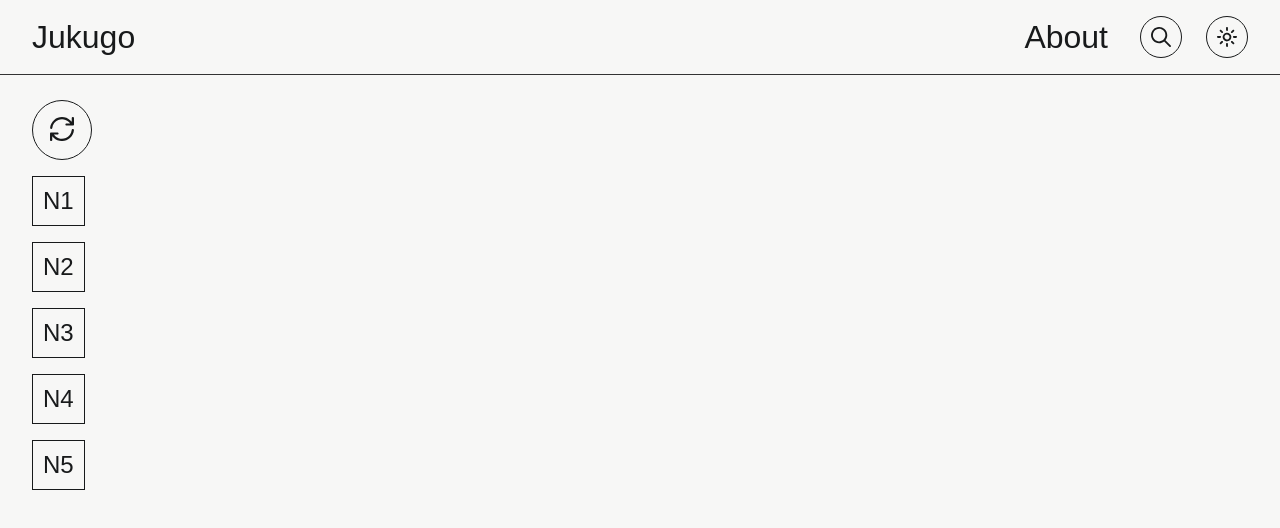
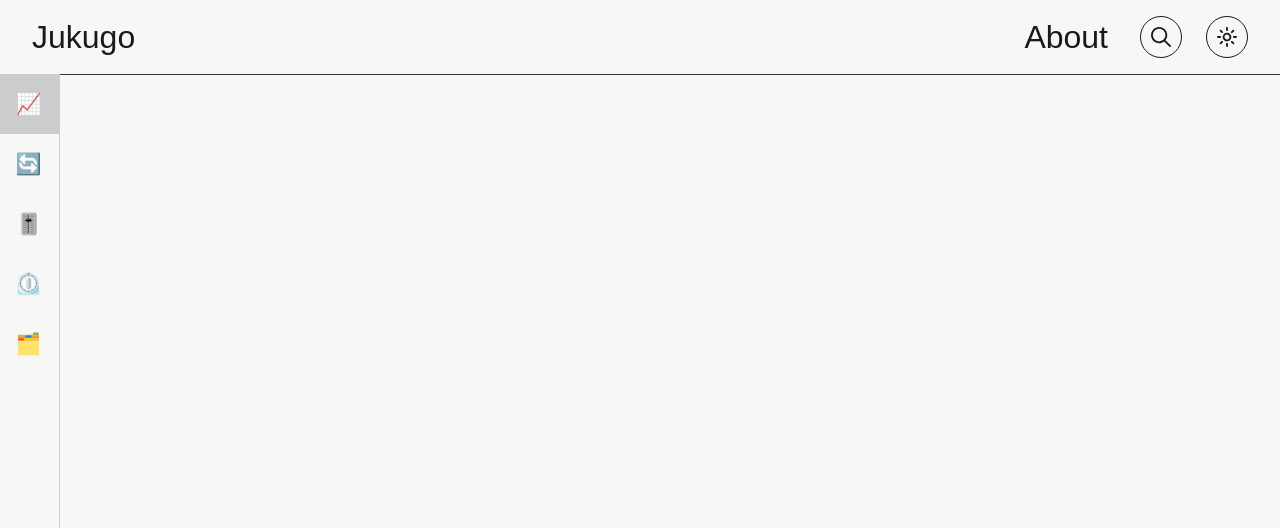
Before and after one commit to leedoughty/jukugo, a Next.js app: page /quiz/jlpt in a window 1280 px wide. Shown: the top 528 px of the page. Built offline with nearby package versions, Linux system fonts and the light colour scheme.

Commit message:
Implement updated sidebar with features

```diff
--- a/src/app/components/layout/themeIcon.tsx
+++ b/src/app/components/layout/themeIcon.tsx
@@ -71,8 +71,8 @@ export function MoonIcon(props: React.SVGProps<SVGSVGElement>) {
       id="Layer_1"
       xmlns="http://www.w3.org/2000/svg"
       viewBox="0 0 15.41 15.88"
-      width={24}
-      height={24}
+      width={20}
+      height={20}
       aria-hidden="true"
       focusable="false"
       {...props}
--- a/src/app/components/quiz/quizCard.module.css
+++ b/src/app/components/quiz/quizCard.module.css
@@ -1,5 +1,4 @@
 .quizCard {
-  margin-top: 30px;
   margin-bottom: 12px;
   display: flex;
   flex-direction: column;
--- a/src/app/components/quiz/searchKanji.module.css
+++ b/src/app/components/quiz/searchKanji.module.css
@@ -1,5 +1,5 @@
 .kanji {
-  font-size: 2.5rem;
+  font-size: 2rem;
   font-weight: 500;
   text-align: left;
   margin-bottom: 16px;
--- a/src/app/components/quiz/sidebar.module.css
+++ b/src/app/components/quiz/sidebar.module.css
@@ -1,21 +1,120 @@
+:root {
+  --header-height: 66px;
+}
+
+.featureListWrapper {
+  position: relative;
+  width: 240px;
+}
+
 .sidebar {
   display: flex;
+  flex-direction: column;
+  width: 100%;
+  min-width: 0;
+  max-width: 100vw;
+  background: transparent;
+  position: relative;
+  z-index: 20;
+}
+
+.buttonBar {
+  display: flex;
   flex-direction: row;
-  flex-wrap: wrap;
-  gap: 8px;
+  align-items: center;
+  justify-content: stretch;
   width: 100%;
-  position: static;
-  top: auto;
-  left: auto;
+  min-width: 0;
+  border-right: none;
+  border-bottom: none;
+}
+
+.iconButton {
+  background: none;
+  border: none;
+  padding: 8px 8px;
+  font-size: 1.3em;
+  cursor: pointer;
+  color: var(--charcoal);
+  border-bottom: 2px solid transparent;
+  flex: 1 1 0;
+  transition:
+    background 0.2s,
+    border-color 0.2s;
+}
+
+.iconButton.darkBtn {
+  color: var(--off-white);
+}
+
+.iconButton.active,
+.iconButton:focus {
+  background: var(--light-grey);
+}
+
+.iconButton.active.darkBtn,
+.iconButton:focus.darkBtn {
+  background: var(--dark-grey);
+}
+
+.featureContent {
+  width: 100%;
+  min-width: 0;
+  padding: 10px 0px;
+  box-sizing: border-box;
+}
+
+.featureContent.darkContent {
+  background: var(--charcoal);
+  color: var(--off-white);
+  border-left: 1px solid var(--light-grey);
 }
 
 @media (min-width: 920px) {
   .sidebar {
     flex-direction: column;
-    gap: 16px;
-    width: 200px;
+    width: 60px;
+    min-width: 60px;
+    max-width: 60px;
+    height: calc(100vh - var(--header-height, 56px) - 8px);
+    border-bottom: none;
+    border-right: 0.7px solid var(--light-grey);
     position: fixed;
-    left: 32px;
-    top: 100px;
+    left: 0;
+    top: calc(var(--header-height, 56px) + 8px);
+    background: transparent;
+    z-index: 20;
+  }
+
+  .sidebar.dark {
+    background: var(--charcoal);
+    border-right: 1px solid var(--off-white);
+  }
+
+  .buttonBar {
+    flex-direction: column;
+    border-right: none;
+    border-bottom: none;
+    width: 100%;
+  }
+
+  .iconButton {
+    border-bottom: none;
+    border-right: 2px solid transparent;
+    width: 100%;
+    padding: 18px 0;
+  }
+
+  .iconButton.active,
+  .iconButton:focus {
+    background: var(--light-grey);
+  }
+
+  .featureContent {
+    padding: 10px;
+    width: 240px;
+    position: absolute;
+    left: 60px;
+    z-index: 9;
   }
 }
--- a/src/app/components/quiz/sidebar.tsx
+++ b/src/app/components/quiz/sidebar.tsx
@@ -1,10 +1,71 @@
-import React from "react";
+import React, { useState } from "react";
 import styles from "./sidebar.module.css";
 
-type SidebarProps = {
-  children: React.ReactNode;
+type Feature = {
+  key: string;
+  icon: React.ReactNode;
+  content?: React.ReactNode;
+  label: string;
+  action?: () => void;
+  instant?: boolean;
 };
 
-export default function Sidebar({ children }: SidebarProps) {
-  return <div className={styles.sidebar}>{children}</div>;
+type SidebarProps = {
+  features: Feature[];
+  defaultOpen?: string;
+  darkMode?: boolean;
+};
+
+export default function Sidebar({
+  features,
+  defaultOpen,
+  darkMode,
+}: SidebarProps) {
+  const initialOpen = defaultOpen
+    ? Array.isArray(defaultOpen)
+      ? defaultOpen
+      : [defaultOpen]
+    : features[0]?.key
+      ? [features[0].key]
+      : [];
+  const [openKeys, setOpenKeys] = useState<string[]>(initialOpen);
+
+  const handleToggle = (key: string) => {
+    setOpenKeys((prev) =>
+      prev.includes(key) ? prev.filter((k) => k !== key) : [...prev, key],
+    );
+  };
+
+  return (
+    <div className={`${styles.sidebar} ${darkMode ? styles.dark : ""}`}>
+      <div className={styles.buttonBar}>
+        {features.map((f) => (
+          <button
+            key={f.key}
+            className={`${styles.iconButton} ${openKeys.includes(f.key) ? styles.active : ""} ${darkMode ? styles.darkBtn : ""}`}
+            aria-label={f.label}
+            onClick={() => {
+              if (f.instant && f.action) {
+                f.action();
+              } else {
+                handleToggle(f.key);
+              }
+            }}
+            type="button"
+          >
+            {f.icon}
+          </button>
+        ))}
+      </div>
+      <div
+        className={`${styles.featureContent} ${darkMode ? styles.darkContent : ""}`}
+      >
+        {features.map(
+          (f) =>
+            !f.instant &&
+            openKeys.includes(f.key) && <div key={f.key}>{f.content}</div>,
+        )}
+      </div>
+    </div>
+  );
 }
--- a/src/app/quiz/jlpt/page.tsx
+++ b/src/app/quiz/jlpt/page.tsx
@@ -67,6 +67,7 @@ function JlptQuiz() {
   const [timerRunning, setTimerRunning] = useState(false);
   const [timerEnabled, setTimerEnabled] = useState(false);
   const [hasAnswered, setHasAnswered] = useState(false);
+  const [showHistory, setShowHistory] = useState(true);
 
   useEffect(() => {
     setHasAnswered(false);
@@ -134,22 +135,62 @@ function JlptQuiz() {
 
   return (
     <QuizLayout>
-      <Sidebar>
-        {selectedKanji && (
+      <Sidebar
+        features={[
+          {
+            key: "progress",
+            icon: (
+              <span role="img" aria-label="Progress">
+                📈
+              </span>
+            ),
+            content: selectedKanji ? (
               <ProgressTracker
                 kanji={selectedKanji}
                 progress={progress}
                 totalCount={totalCount}
               />
-        )}
-        <KanjiRefresh onPick={() => pickRandomKanji()} />
+            ) : null,
+            label: "Progress",
+          },
+          {
+            key: "refresh",
+            icon: (
+              <span role="img" aria-label="Refresh">
+                🔄
+              </span>
+            ),
+            label: "Refresh",
+            action: () => pickRandomKanji(),
+            instant: true,
+          },
+          {
+            key: "level",
+            icon: (
+              <span role="img" aria-label="Level">
+                🎚️
+              </span>
+            ),
+            content: (
               <div className={styles.selectorRow}>
                 <LevelSelector
                   levels={JLPT_LEVELS}
                   selected={level}
                   onSelect={handleLevelSelect}
                 />
-          {currentIndex < totalCount && (
+              </div>
+            ),
+            label: "Level",
+          },
+          {
+            key: "timer",
+            icon: (
+              <span role="img" aria-label="Timer">
+                ⏲️
+              </span>
+            ),
+            content:
+              currentIndex < totalCount ? (
                 <TimerButton
                   timerEnabled={timerEnabled}
                   timerRunning={timerRunning}
@@ -165,9 +206,23 @@ function JlptQuiz() {
                   onTimeout={handleTimeout}
                   duration={10}
                 />
-          )}
-        </div>
-      </Sidebar>
+              ) : null,
+            label: "Timer",
+          },
+          {
+            key: "history",
+            icon: (
+              <span role="img" aria-label="History">
+                🗂️
+              </span>
+            ),
+            label: "History",
+            action: () => setShowHistory((v) => !v),
+            instant: true,
+          },
+        ]}
+        defaultOpen="progress"
+      />
       <div className={styles.quizMainWrapper}>
         <QuizScreen
           selectedKanji={selectedKanji}
@@ -187,10 +242,12 @@ function JlptQuiz() {
             )
           }
         />
+        {showHistory && (
           <QuizAnswerHistory
             history={answerHistory}
             className={styles.historyWrapper}
           />
+        )}
       </div>
     </QuizLayout>
   );
--- a/src/app/quiz/search/search.module.css
+++ b/src/app/quiz/search/search.module.css
@@ -106,6 +106,7 @@
   display: flex;
   align-items: center;
   gap: 12px;
+  margin: 6px 0px;
 }
 
 .feedback {
```
Also changed, not shown: src/app/quiz/freestyle/page.tsx (+53 -10 lines), src/app/quiz/joyo/page.tsx (+53 -9 lines), src/app/quiz/review/page.tsx (+33 -18 lines), src/app/quiz/search/page.tsx (+68 -15 lines). Lines whose indentation alone changed are shown as unchanged.
